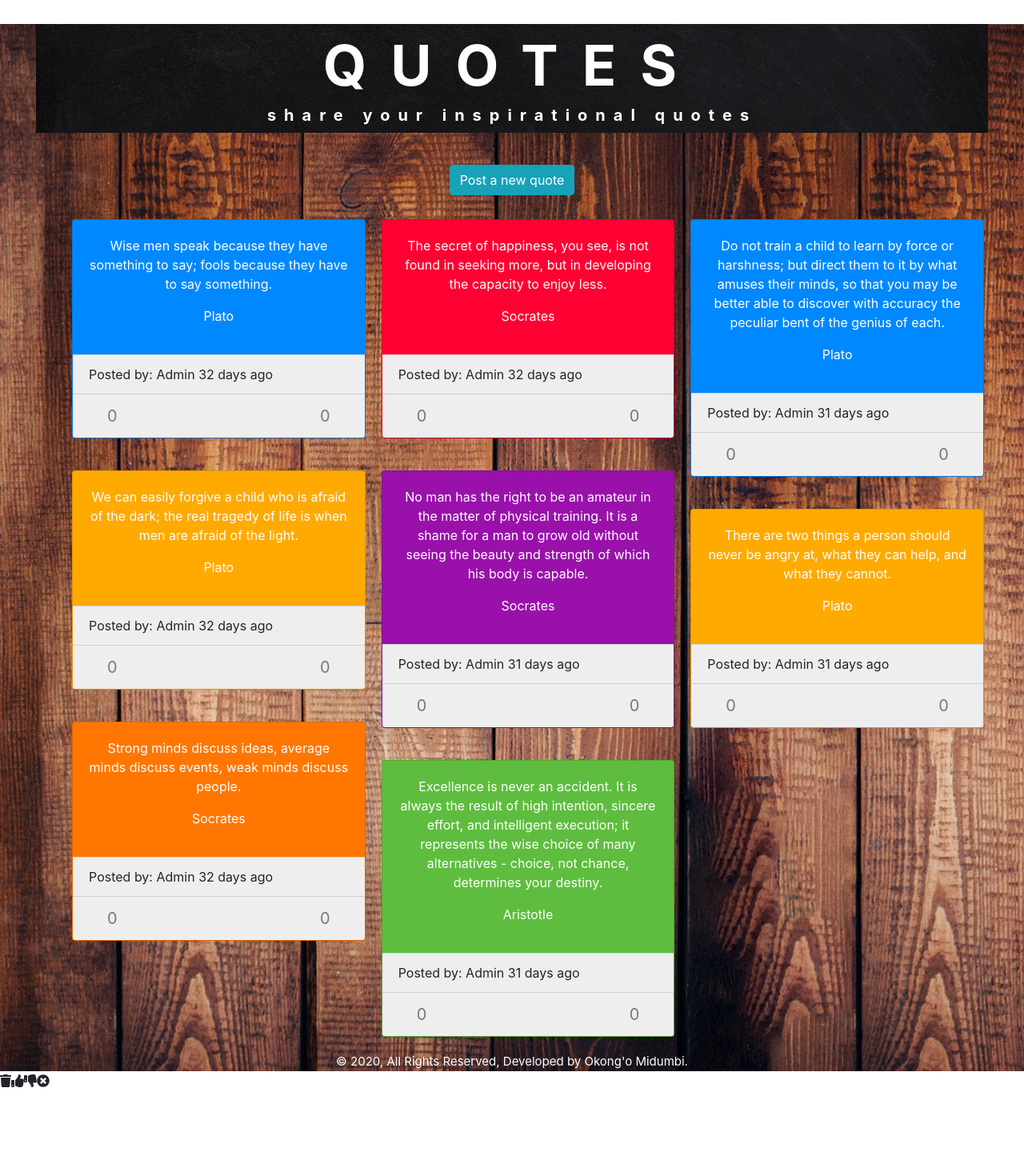
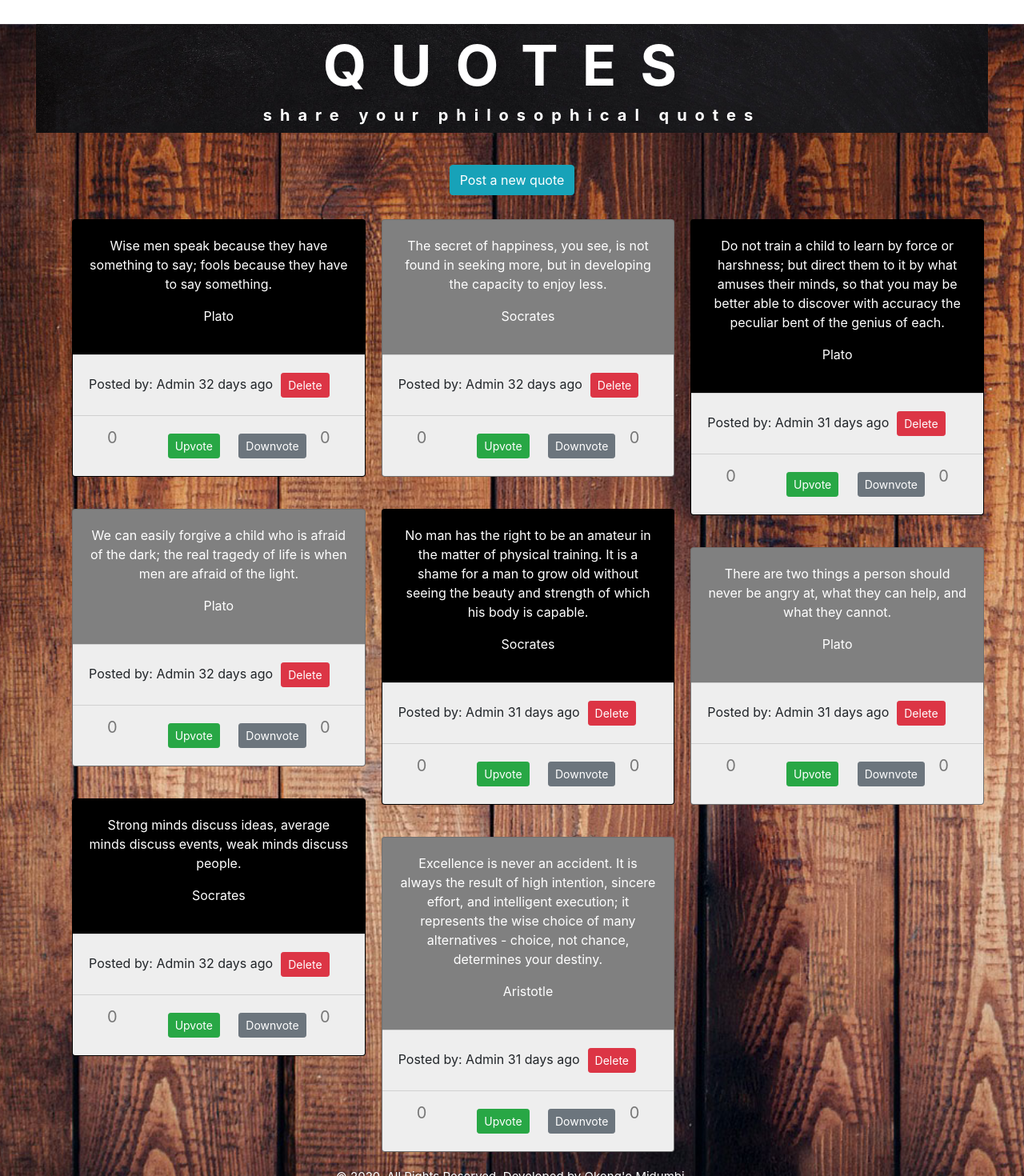
Before and after one commit to JORIM1981/Quotes, an Angular app: page / in a window 1280 px wide. Shown: the top 1470 px of the page at 80% size. Before the commit the page ends 1363 px from the top, so only its background shows below. Built offline with nearby package versions, Linux system fonts and the light colour scheme.

Commit message:
add changes to buttons

```diff
--- a/src/app/app.component.html
+++ b/src/app/app.component.html
@@ -4,7 +4,7 @@
     <h1>
       {{ title }}
     </h1>
-    <h5 class="sub-title"> share your inspirational quotes</h5>
+    <h5 class="sub-title"> share your philosophical quotes</h5>
   </header>
   <app-quotes></app-quotes>
 
@@ -17,7 +17,3 @@
   </footer>
 </div>
 </body>
-<fa-icon [icon]="faTrash"></fa-icon>
-<fa-icon [icon]="faThumbsUp"></fa-icon>
-<fa-icon [icon]="faThumbsDown"></fa-icon>
-<fa-icon [icon]="faTimesCircle"></fa-icon>
--- a/src/app/quotes/quotes.component.css
+++ b/src/app/quotes/quotes.component.css
@@ -21,7 +21,7 @@
   }
   form{
     padding: 20px;
-    background-color: green;
+    background-color: black;
     width: 90%;
     border-radius: 10px;
     position: absolute;
@@ -42,22 +42,22 @@
   }
 
   .card:nth-child(6n-5) {
-    background-color: #0088ff;
+    background-color: black;
   }
   .card:nth-child(6n-4) {
-    background-color: #ffaa00;
+    background-color: grey;
   }
   .card:nth-child(6n-3) {
-    background-color: #ff7700;
+    background-color: black;
   }
   .card:nth-child(6n-2) {
-    background-color: #ff0033;
+    background-color: grey;
   }
   .card:nth-child(6n-1) {
-    background-color: #9911aa;
+    background-color: black;
   }
   .card:nth-child(6n+0) {
-    background-color: #5ebd3e;
+    background-color: grey;
   }
   .card-footer{
     background-color: #eeeeee;
@@ -66,7 +66,7 @@
     float: left;
     font-size: 30px;
   }
-  .del{
+  .cancel-btn{
     color: red;
     float: right;
   }
--- a/src/app/quotes/quotes.component.html
+++ b/src/app/quotes/quotes.component.html
@@ -4,7 +4,7 @@
 
     <form  (ngSubmit)="onSave()" *ngIf="showNew" id="quote-form">
 
-      <span (click)="onCancel()" class="del"><i class="fas fa-times-circle"></i></span>
+      <button (click)="onCancel()" class="btn btn-danger btn-sm" id="cancel-btn">Cancel</button>
 
       <div class="form-group">
         <label for="text-input">Quote</label>
@@ -21,7 +21,7 @@
         <input id="submitter-input" class="form-control" type="text" [(ngModel)]="quoteModel.submitter" name="submitter" placeholder="Your name" required>
       </div>
 
-      <button type="submit" class="btn btn-primary">{{submitType}}</button>
+      <button type="submit" class="btn btn-success btn-sm">{{submitType}}</button>
     </form>
   </div>
 
@@ -31,15 +31,14 @@
 
       <div class="card" *ngFor='let quote of quotes;let i = index'  >
         <div class="card-body">
-          <i class="fas fa-quote-left"></i>
           <p appHighlight >{{quote.text}} </p>
           <p>{{quote.author}}</p>
         </div>
         <div class="card-footer">
           <app-quote-details [quote]='quote'></app-quote-details>
-          <span (click)="delete(i)" class="del">
-            <i class="fas fa-trash"></i>
-          </span>
+          <button (click)="delete(i)" class="btn btn-danger btn-sm" id="delete-btn">Delete
+
+          </button>
         </div>
 
         <div class="card-footer">
@@ -47,11 +46,11 @@
             <div class="col-3 action">
               {{quote.upvotes}}
             </div>
-            <div class="col-3 action" (click)="quote.upvotes = quote.upvotes + 1">
-              <i class="fas fa-thumbs-up"></i>
+            <div class="col-3 action">
+            <button (click)="quote.upvotes = quote.upvotes + 1" class="btn btn-success btn-sm" id="upvotes-btn">Upvote</button>
             </div>
-            <div class="col-3 action" (click)="quote.downvotes = quote.downvotes + 1">
-              <i class="fas fa-thumbs-down"></i>
+            <div class="col-3 action">
+            <button (click)="quote.downvotes = quote.downvotes + 1" class="btn btn-secondary btn-sm" id="downvotes-btn">Downvote</button>
             </div>
             <div class="col-3 action">
               {{quote.downvotes}}
```
